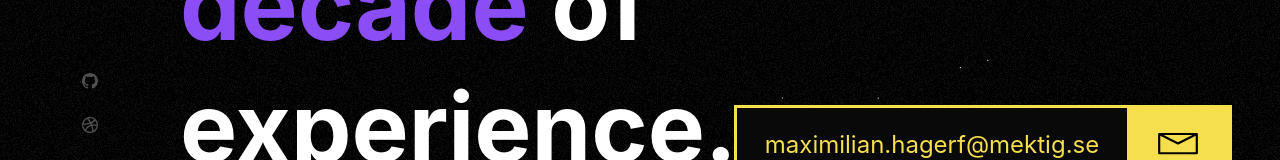
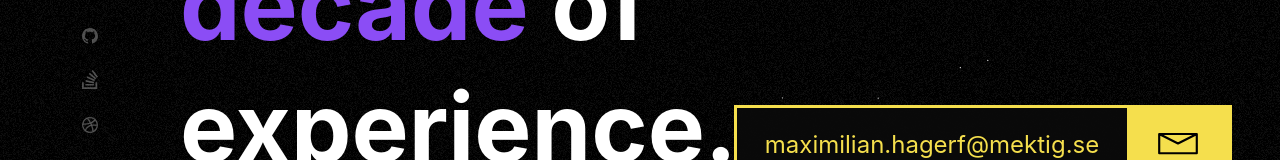
Before and after one commit to maximilianhagerf/hagerf_se-next, a Next.js app: page /about in a window 1280 px wide. Shown: the part 569-729 px from the top of the page. Built offline with nearby package versions, Linux system fonts and the light colour scheme.

Commit message:
feat: stackoverflow link

```diff
--- a/components/SocialContainer.js
+++ b/components/SocialContainer.js
@@ -6,6 +6,7 @@ import SocialLink from "./SocialLink";
 
 import styles from "../styles/modules/SocialContainer.module.css";
 import github from "../public/images/social/github.svg";
+import stackoverflow from "../public/images/social/stackoverflow.svg";
 import dribbble from "../public/images/social/dribbble.svg";
 import linkedin from "../public/images/social/linkedin.svg";
 
@@ -16,21 +17,28 @@ const SocialLinks = [
     id: 12,
     key: "github",
     href: "https://github.com/maximilianhagerf",
-    alt: "test",
+    alt: "github",
     icon: github,
+  },
+  {
+    id: 12,
+    key: "stackoverflow",
+    href: "https://stackoverflow.com/users/3865079/captain-green",
+    alt: "stackoverflow",
+    icon: stackoverflow,
   },
   {
     id: 11,
     key: "dribbble",
     href: "https://dribbble.com/captain_green",
-    alt: "test",
+    alt: "dribbble",
     icon: dribbble,
   },
   {
     id: 10,
     key: "linkedin",
     href: "https://www.linkedin.com/in/maximilianhagerf/",
-    alt: "test",
+    alt: "linkedin",
     icon: linkedin,
   },
 ];
```
Also changed, not shown: public/images/social/stackoverflow.svg (added).
